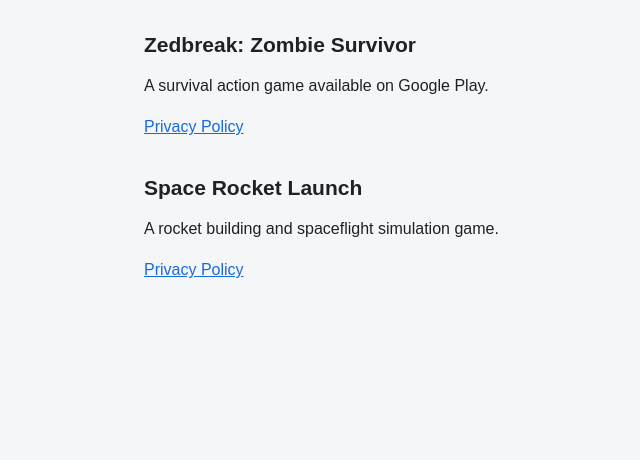
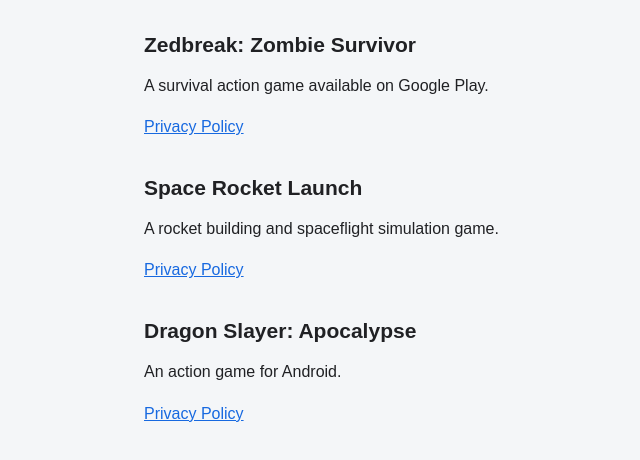
Before and after one commit to sdadaaw/sdadaaw.github.io, a plain HTML site: page index.html in a window 1280 px wide. Shown: the part 146-606 px from the top of the page, without its empty margins (136-776 px from the left). Drawn offline with Linux system fonts and the light colour scheme.

Commit message:
Link Dragon Slayer privacy policy

```diff
--- a/index.html
+++ b/index.html
@@ -26,6 +26,10 @@
     <h2>Space Rocket Launch</h2>
     <p>A rocket building and spaceflight simulation game.</p>
     <p><a href="https://sdadaaw.github.io/space-rocket-launch-privacy.html">Privacy Policy</a></p>
+
+    <h2>Dragon Slayer: Apocalypse</h2>
+    <p>An action game for Android.</p>
+    <p><a href="https://sdadaaw.github.io/dragon-slayer-apocalypse/privacy.html">Privacy Policy</a></p>
   </main>
 </body>
 </html>
```
